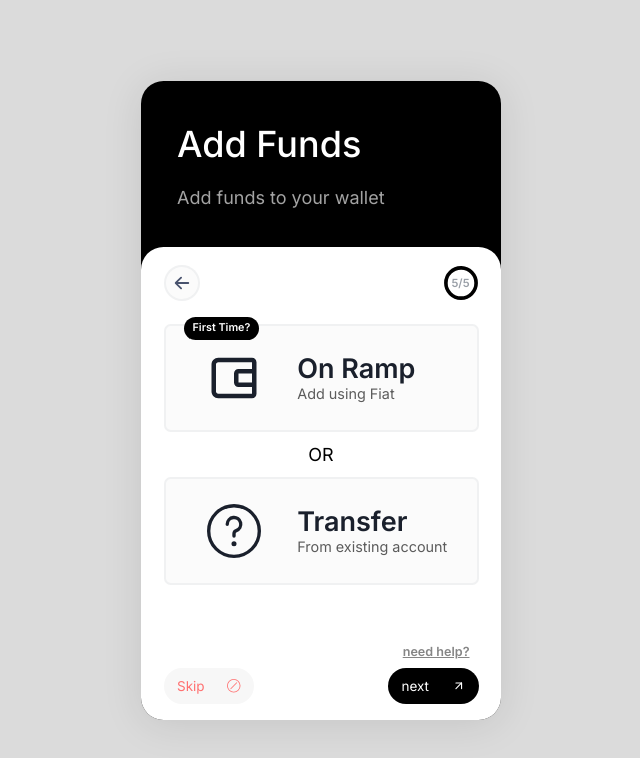
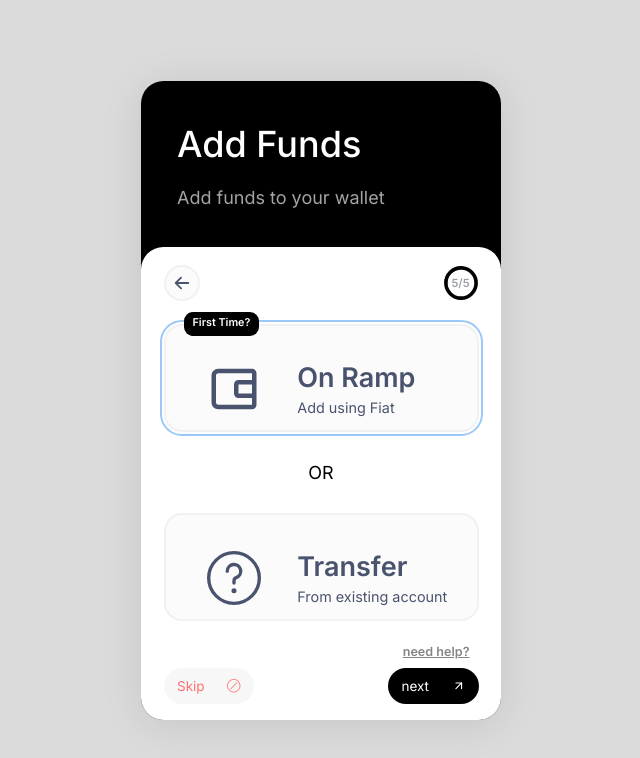
Before and after one commit to dark-circles-2022/panda-wallet, a React (Create React App) app: page /create/3 in a window 1280 px wide. Shown: the top 758 px of the page, without its empty margins (319-959 px from the left). Built offline with nearby package versions, Linux system fonts and the light colour scheme.

Commit message:
style: fix BigIconButton

```diff
--- a/src/components/common/BigIconButton.tsx
+++ b/src/components/common/BigIconButton.tsx
@@ -19,7 +19,7 @@ const BigIconButton = ({
       as={Button}
       position="relative"
       justify="center"
-      align="center"
+      align="end"
       w="full"
       h="6rem"
       py="0.75rem"
@@ -27,9 +27,11 @@ const BigIconButton = ({
       my="0.5rem"
       border="2px solid"
       borderColor={'icon.border.50'}
+      borderRadius="1rem"
       onClick={() => onClick()}
       bgColor={'icon.bg.ghost.default'}
       _hover={{ bgColor: 'icon.bg.ghost.hover' }}
+      outline={isFirstTime ? '2px solid #3B92F380' : 'none'}
     >
       {isFirstTime && (
         <Text
@@ -38,10 +40,10 @@ const BigIconButton = ({
           py="0.3rem"
           background={'black'}
           color={'white'}
-          top="-0.5rem"
+          top="-0.75rem"
           left={'1rem'}
           fontSize={'0.6rem'}
-          borderRadius={'full'}
+          borderRadius={'0.5rem'}
         >
           First Time?
         </Text>
@@ -50,17 +52,25 @@ const BigIconButton = ({
         as={icon}
         boxSize={'3rem'}
         mr="2rem"
+        color={'icon.border.200'}
       />
       <Box
         w="50%"
         overflowWrap={'break-word'}
         textAlign="left"
       >
-        <Text fontSize={'1.5rem'}>{title}</Text>
+        <Text
+          color={'icon.border.200'}
+          fontSize={'1.5rem'}
+          mb="0.25rem"
+        >
+          {title}
+        </Text>
         <Text
           fontSize={'0.8rem'}
-          color="blackAlpha.700"
+          color={'icon.border.200'}
           fontWeight={400}
+          w="5ch"
         >
           {subtext}
         </Text>
--- a/src/screens/onboarding/AddFunds.tsx
+++ b/src/screens/onboarding/AddFunds.tsx
@@ -20,6 +20,7 @@ const AddFunds = () => {
         direction={'column'}
         justify="space-around"
         align={'center'}
+        gap="4"
       >
         <BigIconButton
           icon={Wallet as any}
```
